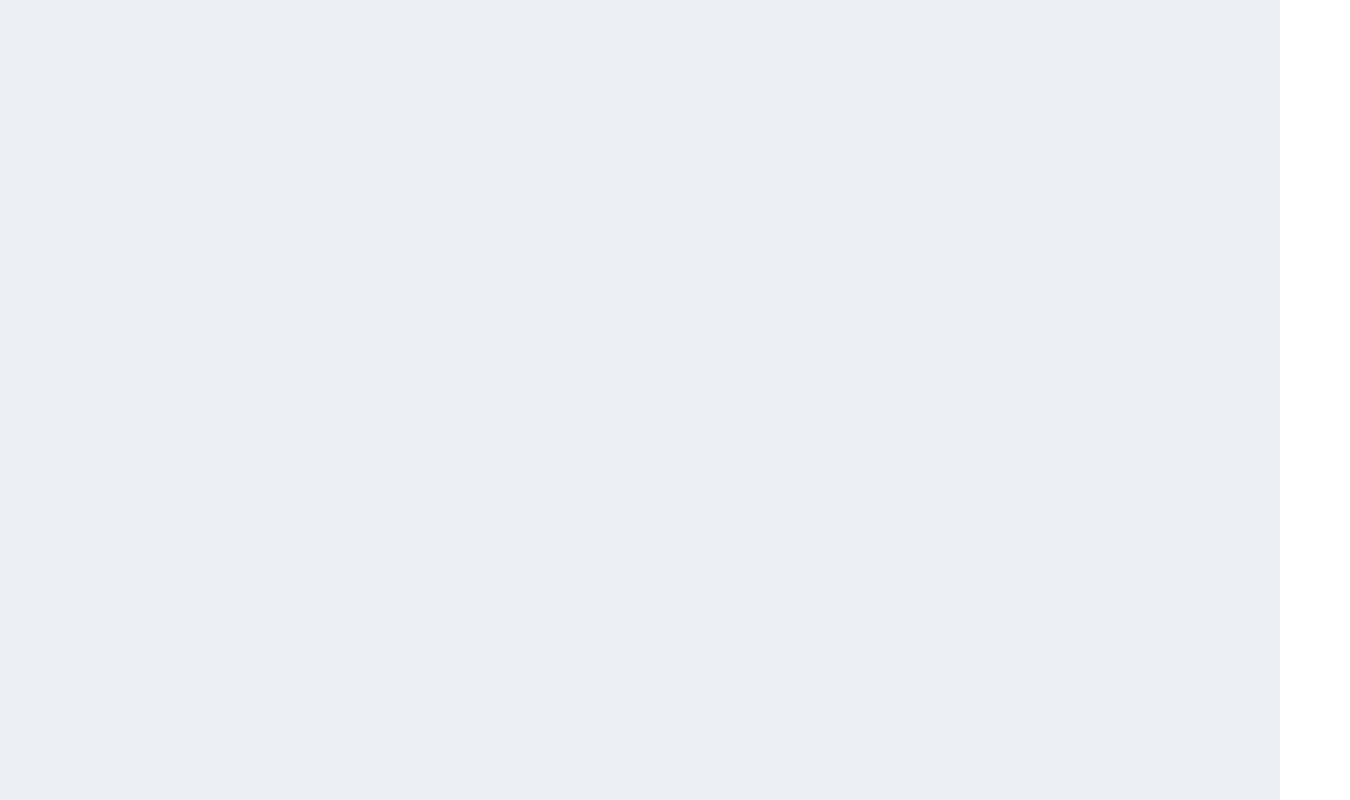
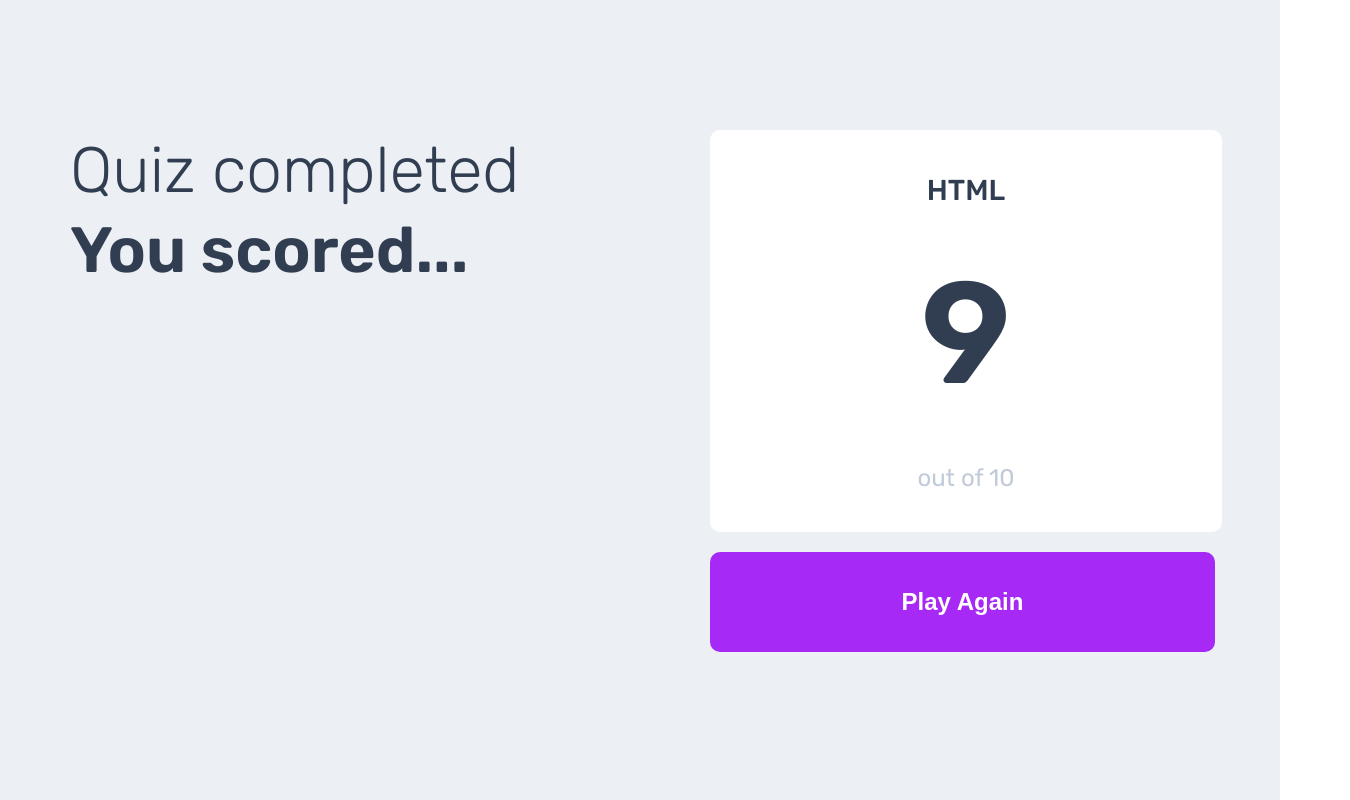
Before and after one commit to Oluwaz/Quiz-App, a React (Create React App) app: page /score in a window 1280 px wide. Before the commit this address had no page. Shown: the top 800 px of the page, 1350 px wide, since content can reach past the window. Built offline with nearby package versions, Linux system fonts and the light colour scheme.

Commit message:
Completed Score Board Page

```diff
--- a/src/App.js
+++ b/src/App.js
@@ -2,12 +2,16 @@ import React from 'react';
 import { BrowserRouter as Router, Route, Routes, BrowserRouter } from 'react-router-dom';
 import Welcome from './components/welcomepage/welcome';
 import Question from './components/Question';
+import Score from './components/Score';
 
 const App = () => {
     return (
         <Routes>
             <Route path='/' element={<Welcome/>} />
             <Route path='/questions' element={<Question/>} />
+            <Route path='/score' element={<Score/>} />
+
+
         </Routes>
     );
 };
--- a/src/components/Question.jsx
+++ b/src/components/Question.jsx
@@ -2,6 +2,8 @@ import { useLocation } from "react-router-dom";
 import { useState } from "react";
 import data from "../starter-code/data.json";
 import "./Question.css";
+import { Link } from "react-router-dom";
+
 
 function Question() {
   const location = useLocation();
--- /dev/null
+++ b/src/components/Score.css
@@ -0,0 +1,71 @@
+.outer {
+    display: flex;
+    flex-direction: row;
+    position: relative;
+    left: 70px;
+    top: 130px;
+}
+
+.statement-div {
+    width: 50%;
+    height: fit-content;
+
+}
+.statement-div h2{
+    font-size: 4rem;
+    font-family: "rubik";
+    font-weight: 100;
+    padding: 0px;
+    text-align: left;
+    margin: 0px;
+    line-height: 80px;
+  color: #313e51;
+}
+.statement-div span {
+    font-weight: 600;
+}
+.score-writing {
+    background-color: white;
+    height: fit-content;
+    border: rgb(232, 223, 223);
+    text-align: center;
+    border-radius: 10px;
+    padding: 30px 0px;
+    line-height: 0px;
+    color: #313e51;
+
+}
+.score-board {
+    width: 40%;
+    height: fit-content;
+    line-height: 0px;
+}
+.score-board .pp{
+    font-size: 1.8rem;
+    margin-top: 30px;
+    font-weight: 500;
+}
+.score-board .p1 {
+    font-size: 9rem;
+    font-weight: 600;
+}
+.score-board .p2 {
+    font-size: 1.5rem;
+    font-weight: 400;
+  color: #c0cad9;
+
+}
+
+#nextQuestion {
+    margin: auto;
+    width: 505px;
+    height: 100px;
+    font-size: 1.5rem;
+    font-weight: 700;
+    background-color: #A729F5;
+    color: white;
+    border-radius: 10px;
+    cursor: pointer;
+    border: none;
+    margin-top: 20px;
+}
--- /dev/null
+++ b/src/components/Score.jsx
@@ -0,0 +1,39 @@
+import React from "react";
+import "./Score.css";
+
+
+
+
+function Score() {
+
+  return (
+    <section className="outer">
+      <div className="statement-div">
+      <h2 >
+        Quiz completed <br />
+         <span className="h2">You scored...</span>
+      </h2>
+      </div>
+
+
+      <div className="score-board">
+        <div className="score-writing">
+          <div className="pp">
+            {}
+            HTML
+          </div>
+          <p className="p1">
+            9
+          </p>
+          <p className="p2">
+            out of 10
+          </p>
+        </div>
+
+        <button id="nextQuestion">Play Again</button>
+      </div>
+    </section>
+  );
+};
+
+export default Score;
```
